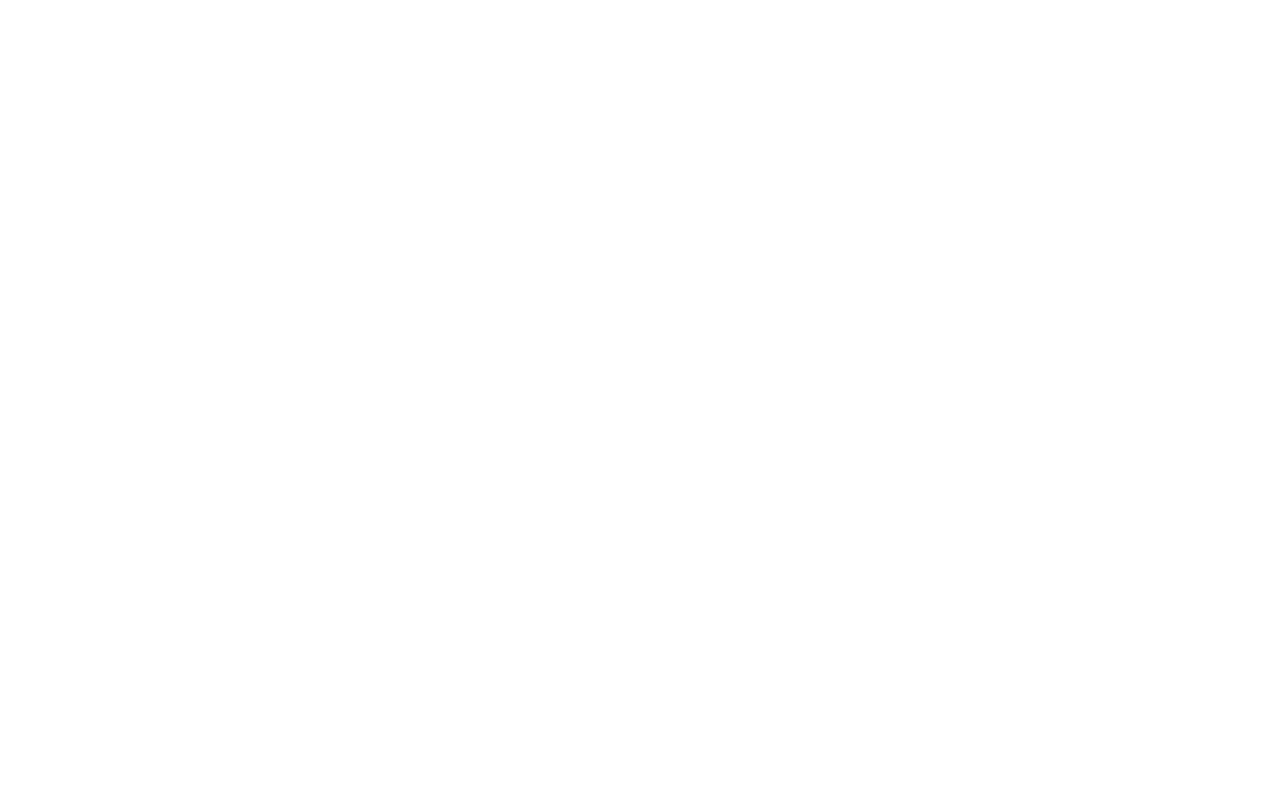
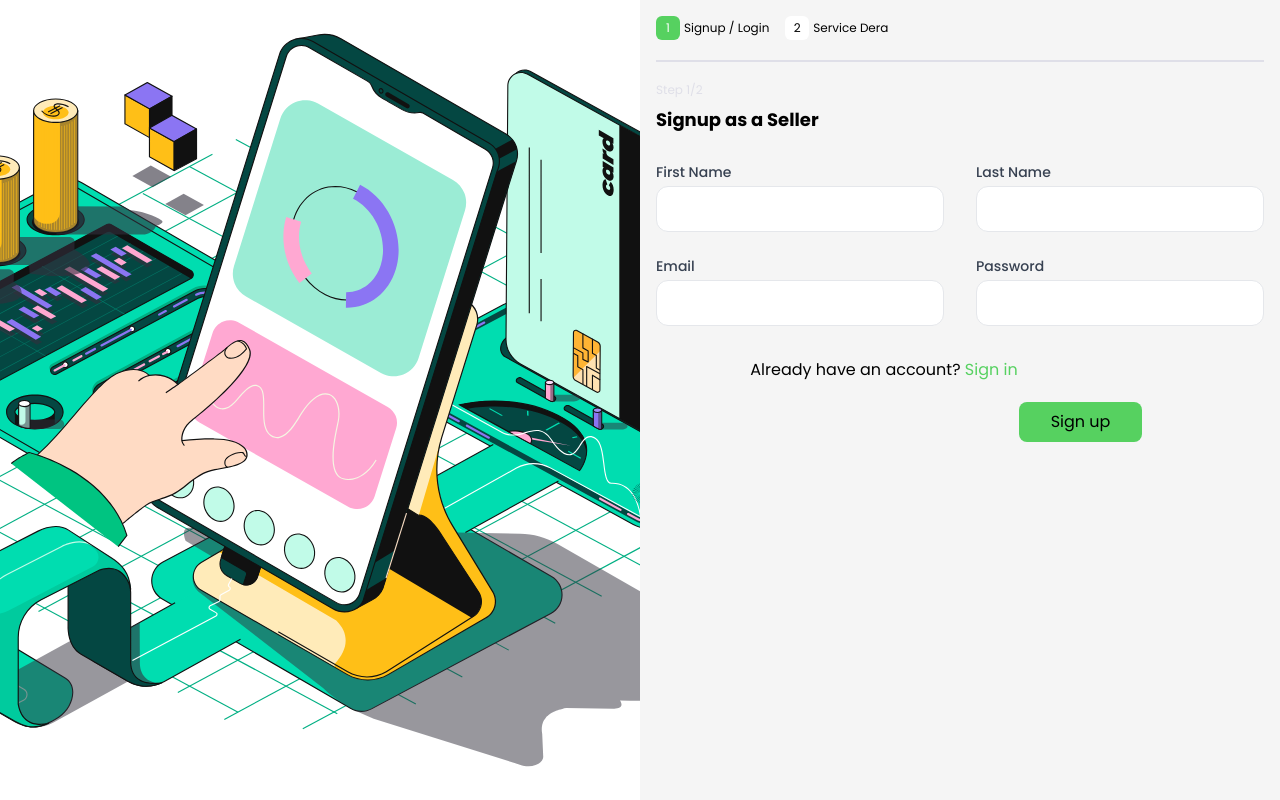
Before and after one commit to Sabbir-Rahman/sust-hackathon23-pixel, a React (Vite) app in the folder frontend/frontend-client/: page /seller-signup in a window 1280 px wide. Before the commit this address had no page. Built offline with nearby package versions, Linux system fonts and the light colour scheme.

Commit message:
sign up as a seller

```diff
--- a/frontend/frontend-client/src/App.tsx
+++ b/frontend/frontend-client/src/App.tsx
@@ -6,6 +6,7 @@
 import SubscriptionPage from './pages/SubscriptionPage';
 import MarketPlace from './pages/MarketPlace';
 import ServiceDetails from './component/MarketPlace/ServiceDetails';
+import SellerSignUp from './pages/SellerAuthPages/SellerSignup';
 
 const App = () => {
   return (
@@ -17,6 +18,7 @@
         <Route path='/market' element={<MarketPlace />} />
         <Route path='/market/:id' element={<ServiceDetails />} />
         <Route path='/subscription-page' element={<SubscriptionPage />} />
+        <Route path='/seller-signup' element={<SellerSignUp />} />
       </Routes>
     </div>
   );
--- /dev/null
+++ b/frontend/frontend-client/src/pages/SellerAuthPages/SellerSignup.tsx
@@ -0,0 +1,99 @@
+const SellerSignUp = () => {
+  return (
+    <div className='flex w-screen h-screen'>
+      <div className='hidden md:block w-1/2'>
+        <img
+          src='/assets/svg/banking-services 1.svg'
+          alt='auth'
+          className='w-full h-screen object-cover'
+        />
+      </div>
+      <div className='w-full md:w-1/2 h-full flex flex-col items-start justify-start  bg-bgColor p-4'>
+        <div className='flex items-center justify-center text-xs mb-5'>
+          <div className='flex items-center justify-center'>
+            <div className='h-6 w-6 flex items-center mr-1 justify-center rounded-md text-white  bg-accent'>
+              1
+            </div>
+            <div className='text-xs mr-4'>Signup / Login</div>
+          </div>
+          <div className='flex items-center justify-center'>
+            <div className='h-6 w-6 flex items-center mr-1 justify-center rounded-md text-black  bg-white'>
+              2
+            </div>
+            <div className='text-xs'>Service Dera</div>
+          </div>
+        </div>
+        <div className='h-0.5 w-full bg-[#DFDFE8] mb-5'></div>
+        <div className='text-[#DFDFE8] text-xs mb-2'>Step 1/2</div>
+        <div className='font-bold text-lg mb-2'>Signup as a Seller</div>
+        <div className='flex items-center gap-8 mb-6 md:flex-row flex-col mt-5'>
+          <div className='w-full md:w-1/2'>
+            <label
+              htmlFor='FirstName'
+              className='block text-sm font-medium text-gray-700'>
+              First Name
+            </label>
+
+            <input
+              type='text'
+              id='lastName'
+              className='authInput outline-bg-accent'
+            />
+          </div>
+          <div className='w-full md:w-1/2'>
+            <label
+              htmlFor='lastName'
+              className='block text-sm font-medium text-gray-700'>
+              Last Name
+            </label>
+
+            <input
+              type='text'
+              id='lastName'
+              className='authInput outline-bg-accent'
+            />
+          </div>
+        </div>
+        <div className='flex items-center gap-8 md:flex-row flex-col'>
+          <div className='w-full md:w-1/2'>
+            <label
+              htmlFor='FirstName'
+              className='block text-sm font-medium text-gray-700'>
+              Email
+            </label>
+
+            <input
+              type='text'
+              id='lastName'
+              className='authInput outline-bg-accent'
+            />
+          </div>
+          <div className='w-full md:w-1/2'>
+            <label
+              htmlFor='lastName'
+              className='block text-sm font-medium text-gray-700'>
+              Password
+            </label>
+
+            <input
+              type='text'
+              id='lastName'
+              className='authInput outline-bg-accent'
+            />
+          </div>
+        </div>
+        <div className='w-3/4 text-center mt-8'>
+          <span>Already have an account? </span>
+          <span className='text-accent cursor-pointer '>Sign in</span>
+        </div>
+        <div className='w-[80%] flex items-center justify-end mt-5'>
+          <span className='bg-accent rounded-lg pb-2 pt-2 pl-8 pr-8 cursor:pointer'>
+            Sign up
+          </span>
+        </div>
+      </div>
+    </div>
+  );
+};
+
+export default SellerSignUp;
```
Also changed, not shown: frontend/frontend-client/public/assets/svg/banking-services 1.svg (added).
